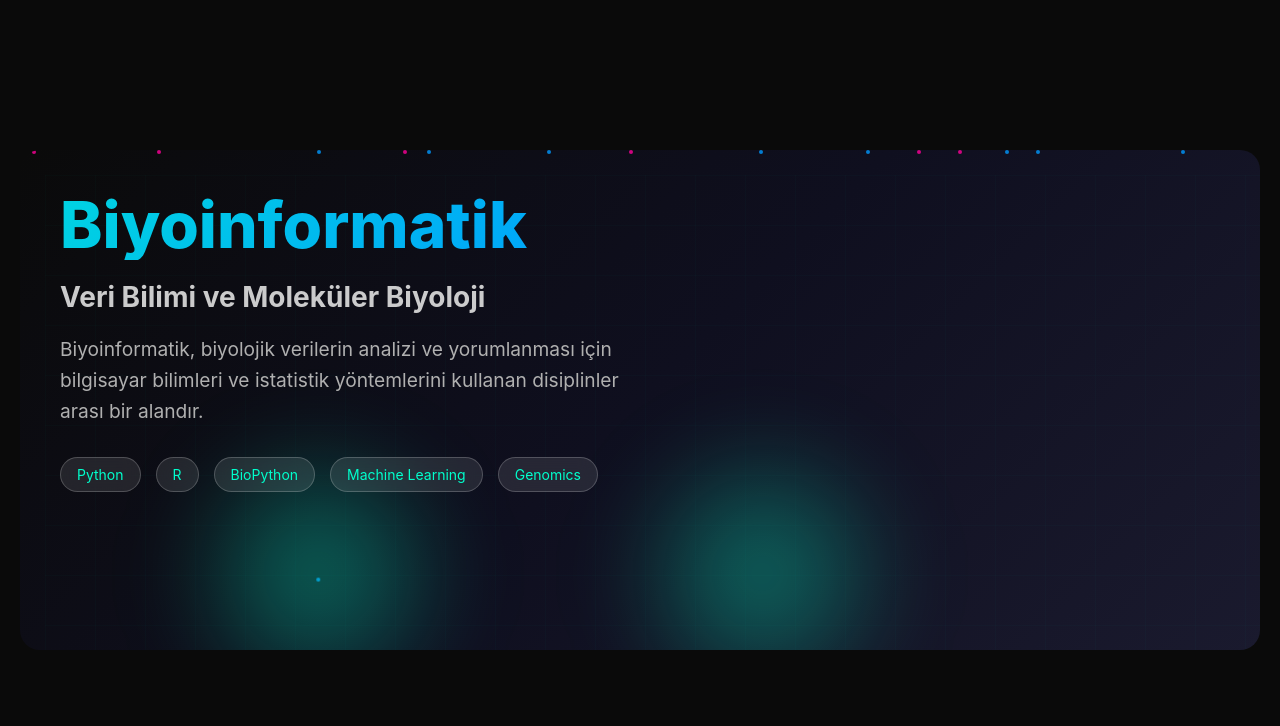
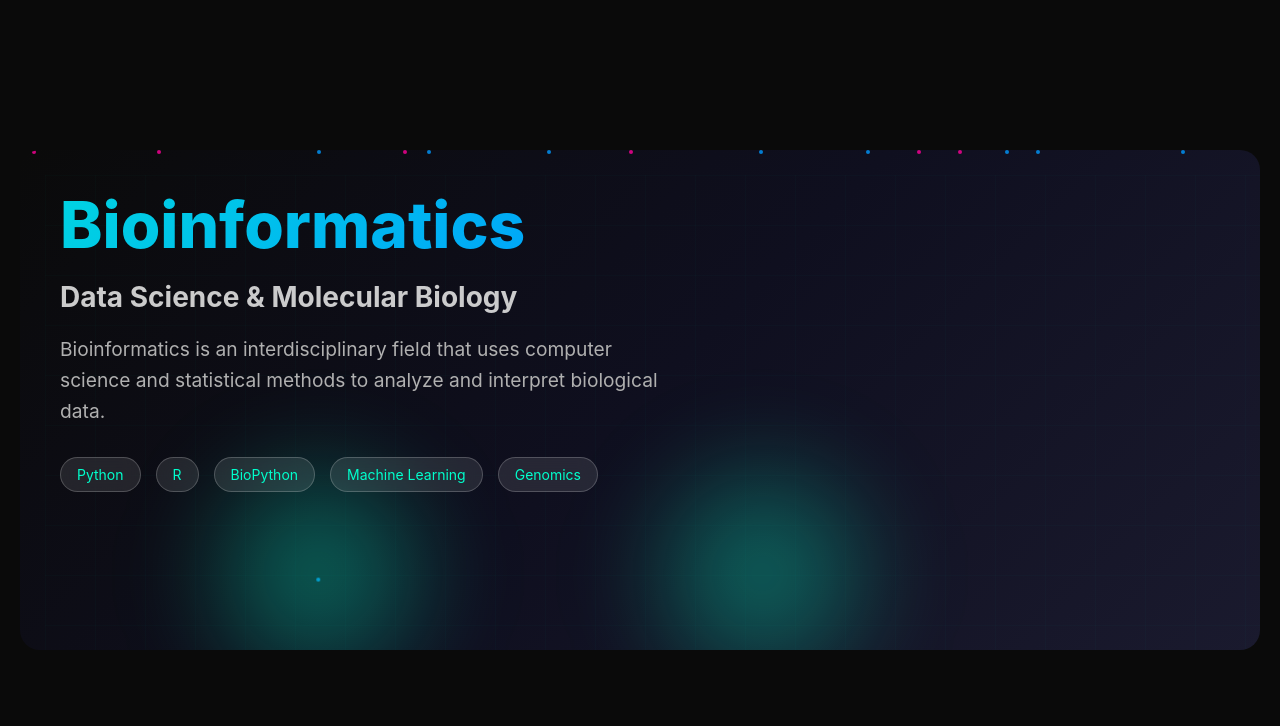
Before and after one commit to Abdussamed-1/Abdussamed-1, a plain HTML site: page index.html in a window 1280 px wide. Drawn offline with Linux system fonts and the light colour scheme.

Commit message:
Update Files

```diff
--- a/index.html
+++ b/index.html
@@ -1,9 +1,9 @@
 <!DOCTYPE html>
-<html lang="tr">
+<html lang="en">
 <head>
     <meta charset="UTF-8">
     <meta name="viewport" content="width=device-width, initial-scale=1.0">
-    <title>Biyoinformatik GitHub Banner</title>
+    <title>Bioinformatics GitHub Banner</title>
     <style>
         * {
             margin: 0;
@@ -164,6 +164,7 @@
             display: flex;
             flex-direction: column;
             justify-content: center;
+            text-align: left;
         }
 
         @media (max-width: 768px) {
@@ -300,10 +301,10 @@
         </div>
 
         <div class="content">
-            <h1 class="title">Biyoinformatik</h1>
-            <h2 class="subtitle">Veri Bilimi ve Moleküler Biyoloji</h2>
+            <h1 class="title">Bioinformatics</h1>
+            <h2 class="subtitle">Data Science & Molecular Biology</h2>
             <p class="description">
-                Biyoinformatik, biyolojik verilerin analizi ve yorumlanması için bilgisayar bilimleri ve istatistik yöntemlerini kullanan disiplinler arası bir alandır.
+                Bioinformatics is an interdisciplinary field that uses computer science and statistical methods to analyze and interpret biological data.
             </p>
             <div class="tech-stack">
                 <span class="tech-badge">Python</span>
```
Also changed, not shown: 1 other file.
